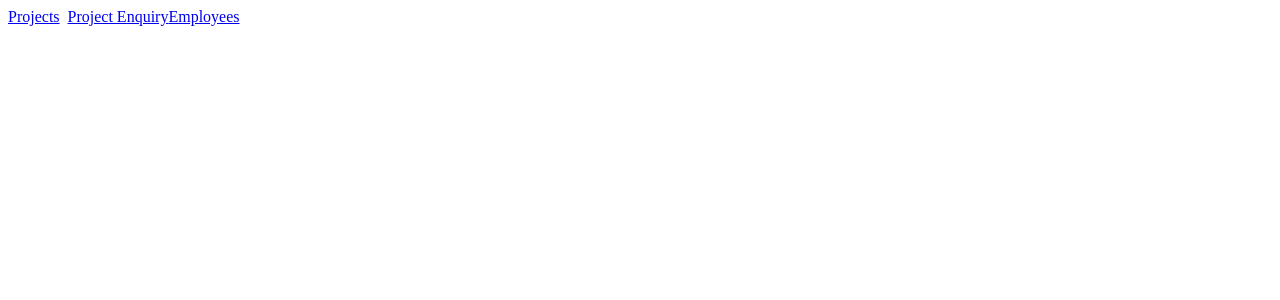
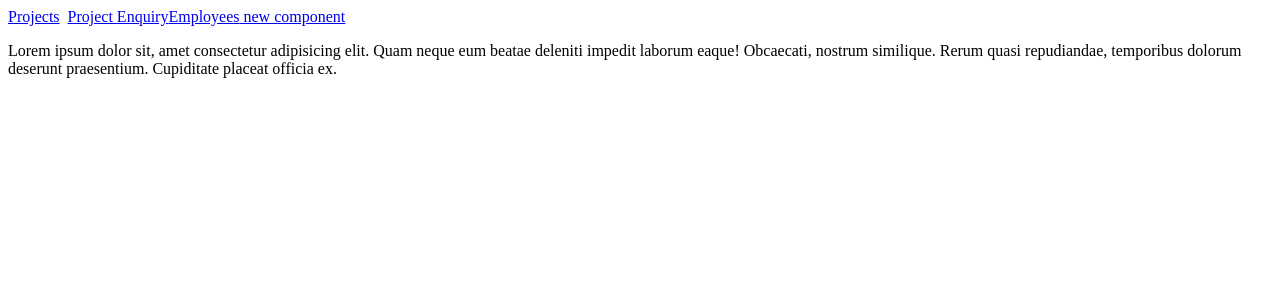
Before and after one commit to virnay1/githubdemo, an Angular app: page /singh in a window 1280 px wide. Before the commit this address led to /. Shown: the top 300 px of the page. Built offline with nearby package versions, Linux system fonts and the light colour scheme.

Commit message:
v1.2 - Singh Component added

```diff
--- a/src/app/app-routing.module.ts
+++ b/src/app/app-routing.module.ts
@@ -4,12 +4,14 @@ import { AddEmployeeComponent } from './add-employee/add-employee.component';
 import { EmployeeListComponent } from './employee-list/employee-list.component';
 import { ProjectEnquiryComponent } from './project-enquiry/project-enquiry.component';
 import { ProjectListComponent } from './project-list/project-list.component';
+import { SinghComponent } from './singh/singh.component';
 
 const routes: Routes = [
   {path:"projects",component:ProjectListComponent},
   {path:"project-enquiry",component:ProjectEnquiryComponent},
   {path:"employee-list",component:EmployeeListComponent},
-  {path:"add-employee",component:AddEmployeeComponent}
+  {path:"add-employee",component:AddEmployeeComponent},
+  {path:"singh",component:SinghComponent}
 ];
 
 @NgModule({
--- a/src/app/app.component.html
+++ b/src/app/app.component.html
@@ -1,5 +1,6 @@
 <a routerLink="/projects">Projects</a>&nbsp;
 <a routerLink="/project-enquiry">Project Enquiry</a>
 <a routerLink="/employee-list">Employees</a>
+<a routerLink="/singh"> new component</a>
 
 <router-outlet></router-outlet>
--- a/src/app/app.module.ts
+++ b/src/app/app.module.ts
@@ -14,6 +14,7 @@ import { EmployeeListComponent } from './employee-list/employee-list.component';
 import { EmployeeService } from './employee.service';
 import { BoldPipe } from './bold.pipe';
 import { AddEmployeeComponent } from './add-employee/add-employee.component';
+import { SinghComponent } from './singh/singh.component';
 
 @NgModule({
   declarations: [
@@ -24,7 +25,8 @@ import { AddEmployeeComponent } from './add-employee/add-employee.component';
     EmployeeComponent,
     EmployeeListComponent,
     BoldPipe,
-    AddEmployeeComponent
+    AddEmployeeComponent,
+    SinghComponent
   ],
   imports: [
     BrowserModule,
--- /dev/null
+++ b/src/app/singh/singh.component.html
@@ -0,0 +1,5 @@
+<p>Lorem ipsum dolor sit, amet consectetur
+  adipisicing elit. Quam
+  neque eum beatae deleniti impedit laborum
+  eaque! Obcaecati, nostrum similique. Rerum
+   quasi repudiandae, temporibus dolorum deserunt praesentium. Cupiditate placeat officia ex.</p>
--- /dev/null
+++ b/src/app/singh/singh.component.ts
@@ -0,0 +1,15 @@
+import { Component, OnInit } from '@angular/core';
+
+@Component({
+  selector: 'app-singh',
+  templateUrl: './singh.component.html',
+  styleUrls: ['./singh.component.css']
+})
+export class SinghComponent implements OnInit {
+
+  constructor() { }
+
+  ngOnInit(): void {
+  }
+
+}
```
Also changed, not shown: src/app/singh/singh.component.css (added), 1 other file (tests, documents, lock files or other folders).
